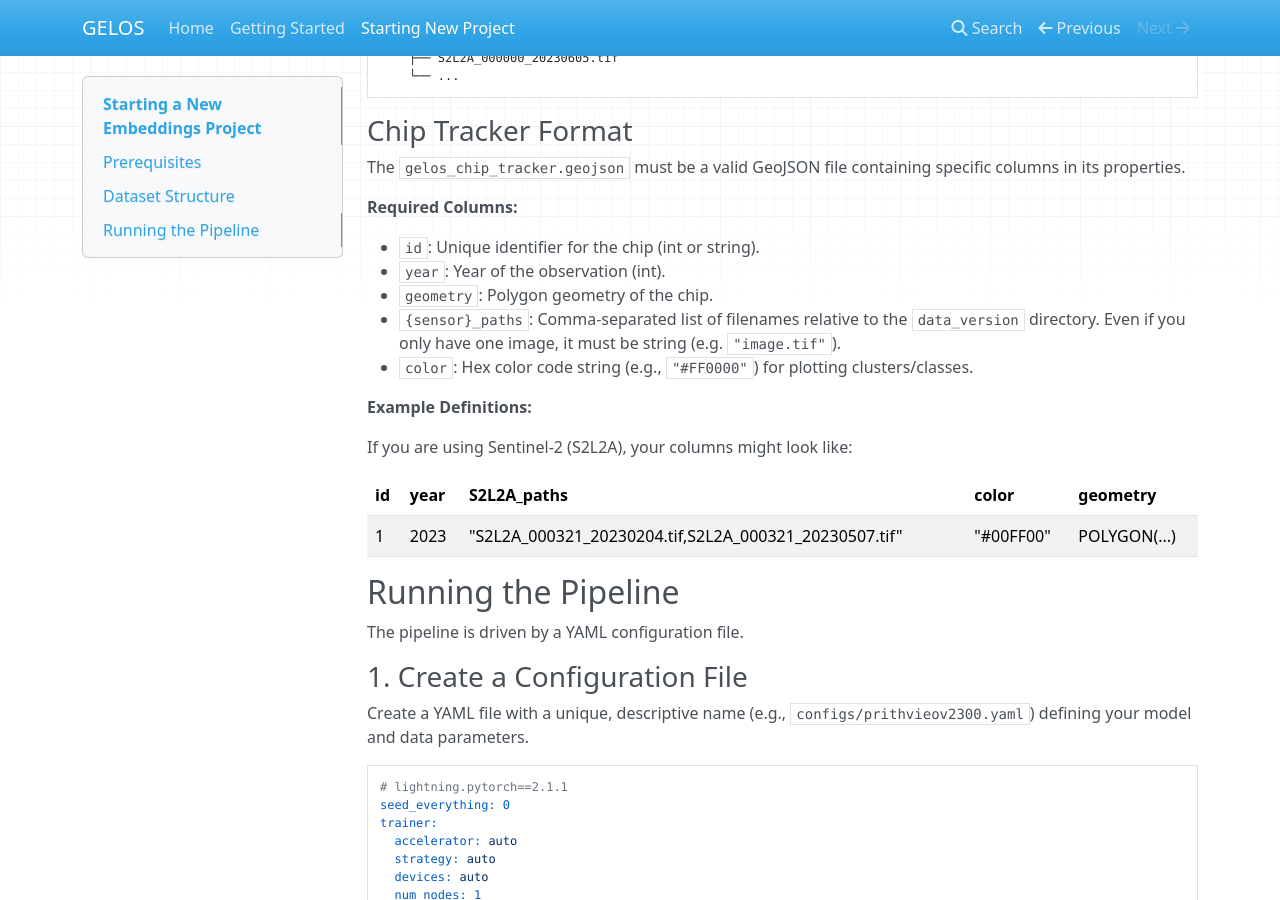
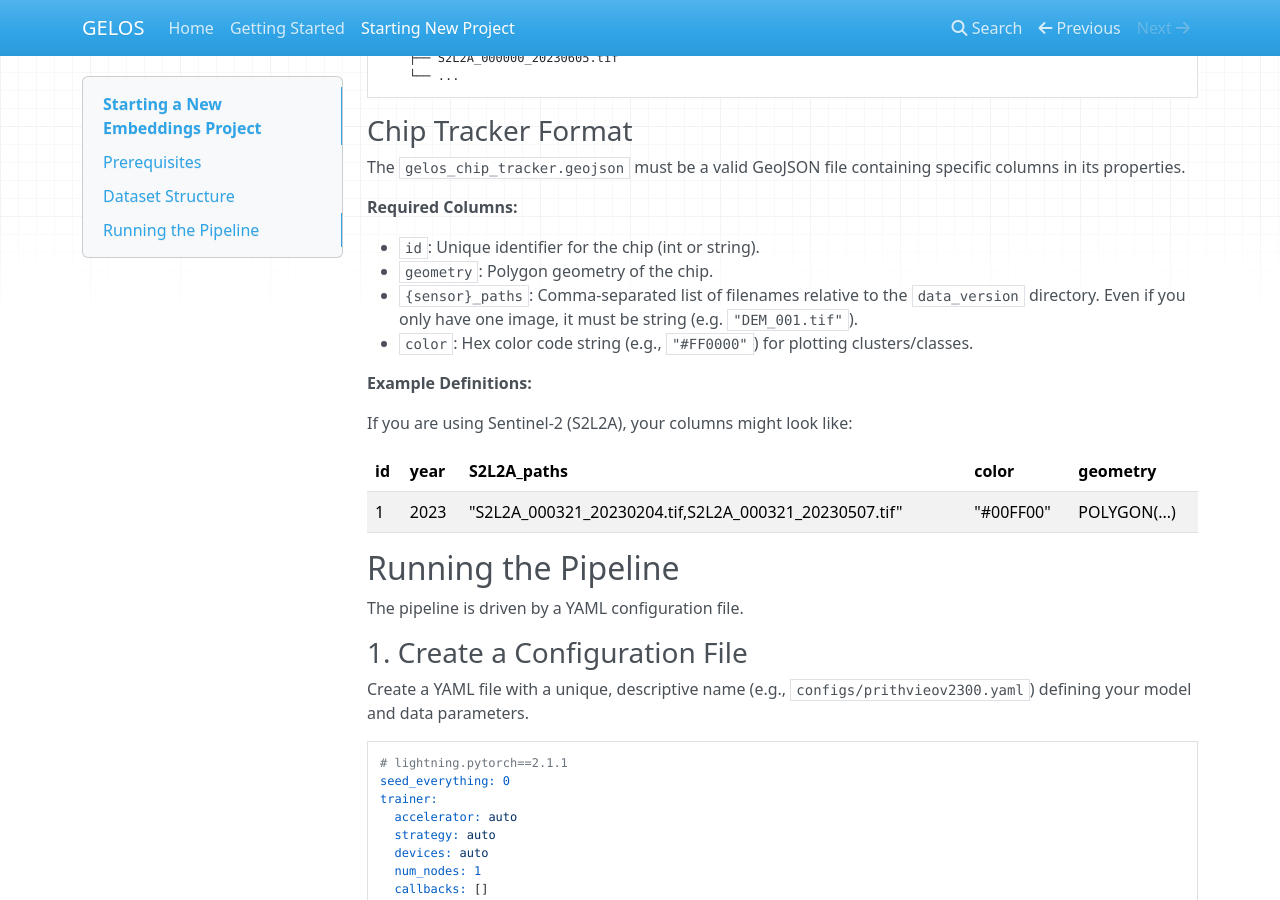
Before and after one commit to ClarkCGA/gelos, an MkDocs documentation site: the page built from docs/docs/starting-new-project.md, in a window 1280 px wide and 900 px high, scrolled down 489 px. Built offline with MkDocs 1.6.1, drawn with Linux system fonts in a browser that asks for light colours; nearby versions of some CDN libraries.

Commit message:
update documentation to reflect dataset structure

```diff
--- a/docs/docs/starting-new-project.md
+++ b/docs/docs/starting-new-project.md
@@ -30,9 +30,8 @@ The `gelos_chip_tracker.geojson` must be a valid GeoJSON file containing specifi
 **Required Columns:**
 
 - `id`: Unique identifier for the chip (int or string).
-- `year`: Year of the observation (int).
 - `geometry`: Polygon geometry of the chip.
-- `{sensor}_paths`: Comma-separated list of filenames relative to the `data_version` directory. Even if you only have one image, it must be string (e.g. `"image.tif"`).
+- `{sensor}_paths`: Comma-separated list of filenames relative to the `data_version` directory. Even if you only have one image, it must be string (e.g. `"DEM_001.tif"`).
 - `color`: Hex color code string (e.g., `"#FF0000"`) for plotting clusters/classes.
 
 **Example Definitions:**
```
